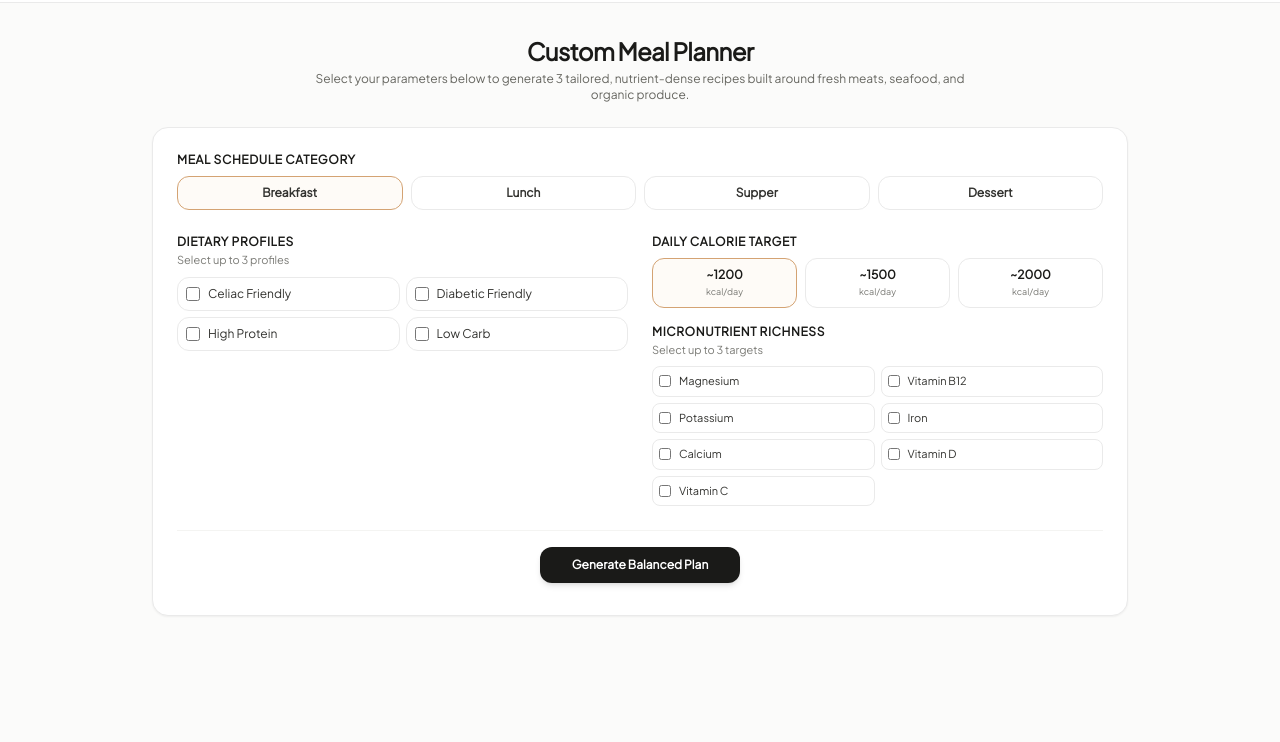
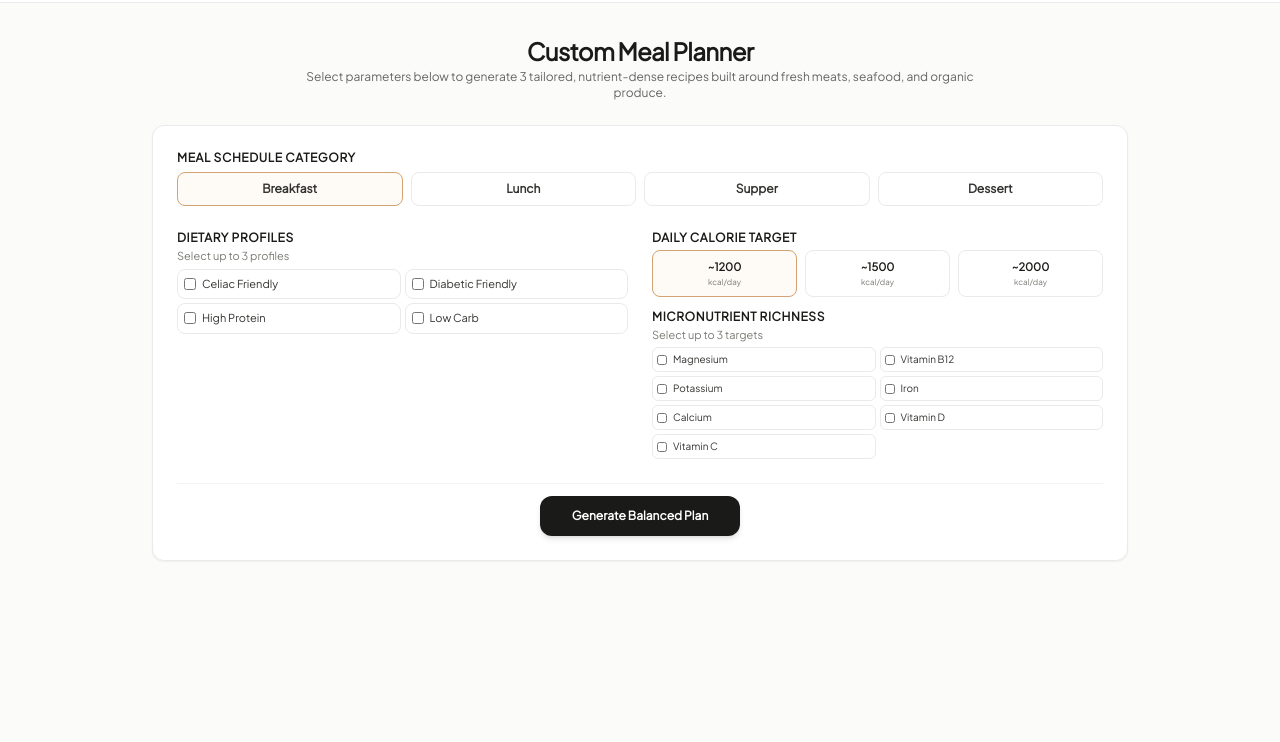
Before and after one commit to aaronhann/HannmadeApps, a plain HTML site: page mealprep.html in a window 1280 px wide. Shown: the part 58-800 px from the top of the page. Drawn offline with nearby package versions, Linux system fonts and the light colour scheme.

Commit message:
Update mealprep.html

```diff
--- a/mealprep.html
+++ b/mealprep.html
@@ -61,132 +61,132 @@
 
     <!-- Header -->
     <header class="border-b border-[#EAEAEA] bg-white sticky top-0 z-50 shrink-0">
-        <div class="max-w-5xl mx-auto px-4 py-3 sm:px-6 sm:py-4 flex justify-between items-center">
-            <div class="flex items-center gap-2">
-                <span class="w-2.5 h-2.5 bg-[#D4A373] rounded-full"></span>
-                <h1 class="text-lg sm:text-xl font-bold tracking-tight text-[#1A1A18] brand-font">Errands Meal Prep</h1>
+        <div class="max-w-5xl mx-auto px-4 py-2 sm:py-4 flex justify-between items-center">
+            <div class="flex items-center gap-1.5">
+                <span class="w-2 h-2 bg-[#D4A373] rounded-full"></span>
+                <h1 class="text-base sm:text-xl font-bold tracking-tight text-[#1A1A18] brand-font">Errands Meal Prep</h1>
             </div>
-            <span class="text-[10px] sm:text-xs font-medium text-[#7A7A75] bg-[#F4F4F2] px-2.5 py-1 rounded-full">Organic & Whole Foods</span>
+            <span class="text-[9px] sm:text-xs font-medium text-[#7A7A75] bg-[#F4F4F2] px-2 py-0.5 sm:px-2.5 sm:py-1 rounded-full">Organic & Whole Foods</span>
         </div>
     </header>
 
-    <!-- Main Content Container with dynamic sizing to prevent mobile screen clipping -->
-    <main class="max-w-5xl w-full mx-auto px-4 py-4 sm:px-6 sm:py-8 flex-1 flex flex-col justify-start">
+    <!-- Main Content Container with optimized density for mobile screens -->
+    <main class="max-w-5xl w-full mx-auto px-3 py-3 sm:px-6 sm:py-8 flex-1 flex flex-col justify-start">
 
         <!-- Intro -->
-        <div class="mb-4 sm:mb-6 text-center max-w-2xl mx-auto no-print shrink-0">
-            <h2 class="text-xl sm:text-2xl font-bold tracking-tight text-[#1A1A18] mb-1">Custom Meal Planner</h2>
-            <p class="text-[#666660] text-[11px] sm:text-xs leading-relaxed">
-                Select your parameters below to generate 3 tailored, nutrient-dense recipes built around fresh meats, seafood, and organic produce.
+        <div class="mb-3 sm:mb-6 text-center max-w-2xl mx-auto no-print shrink-0">
+            <h2 class="text-lg sm:text-2xl font-bold tracking-tight text-[#1A1A18] mb-0.5">Custom Meal Planner</h2>
+            <p class="text-[#666660] text-[10px] sm:text-xs leading-relaxed">
+                Select parameters below to generate 3 tailored, nutrient-dense recipes built around fresh meats, seafood, and organic produce.
             </p>
         </div>
 
-        <!-- Configuration Panel -->
-        <div class="bg-white border border-[#EAEAEA] rounded-xl sm:rounded-2xl p-3 sm:p-6 shadow-sm mb-6 no-print">
-            <form id="filterForm" onsubmit="generateMeals(event)" class="space-y-4 sm:space-y-6">
+        <!-- Configuration Panel - Compact scaling to guarantee visibility on mobile viewports without scrolling -->
+        <div class="bg-white border border-[#EAEAEA] rounded-xl p-3 sm:p-6 shadow-sm mb-4 no-print">
+            <form id="filterForm" onsubmit="generateMeals(event)" class="space-y-3 sm:space-y-6">
 
                 <!-- Filter 3: Meal Time Timeline (Moved to Top) -->
                 <div>
-                    <label class="block text-[10px] sm:text-xs font-bold uppercase tracking-wider text-[#1A1A18] mb-2 text-center md:text-left">Meal Schedule Category</label>
-                    <div class="grid grid-cols-2 sm:grid-cols-4 gap-1.5 sm:gap-2">
-                        <label class="border border-[#EAEAEA] rounded-xl p-2 flex items-center justify-center gap-2 cursor-pointer hover:bg-[#FDFDFB] transition-all has-[:checked]:border-[#D4A373] has-[:checked]:bg-[#FEFBF7]">
+                    <label class="block text-[9px] sm:text-xs font-bold uppercase tracking-wider text-[#1A1A18] mb-1.5 text-center md:text-left">Meal Schedule Category</label>
+                    <div class="grid grid-cols-2 sm:grid-cols-4 gap-1 sm:gap-2">
+                        <label class="border border-[#EAEAEA] rounded-lg p-1.5 sm:p-2 flex items-center justify-center gap-1.5 cursor-pointer hover:bg-[#FDFDFB] transition-all has-[:checked]:border-[#D4A373] has-[:checked]:bg-[#FEFBF7]">
                             <input type="radio" name="mealtime" value="breakfast" checked class="sr-only">
-                            <span class="text-xs font-semibold">Breakfast</span>
+                            <span class="text-[11px] sm:text-xs font-semibold">Breakfast</span>
                         </label>
-                        <label class="border border-[#EAEAEA] rounded-xl p-2 flex items-center justify-center gap-2 cursor-pointer hover:bg-[#FDFDFB] transition-all has-[:checked]:border-[#D4A373] has-[:checked]:bg-[#FEFBF7]">
+                        <label class="border border-[#EAEAEA] rounded-lg p-1.5 sm:p-2 flex items-center justify-center gap-1.5 cursor-pointer hover:bg-[#FDFDFB] transition-all has-[:checked]:border-[#D4A373] has-[:checked]:bg-[#FEFBF7]">
                             <input type="radio" name="mealtime" value="lunch" class="sr-only">
-                            <span class="text-xs font-semibold">Lunch</span>
+                            <span class="text-[11px] sm:text-xs font-semibold">Lunch</span>
                         </label>
-                        <label class="border border-[#EAEAEA] rounded-xl p-2 flex items-center justify-center gap-2 cursor-pointer hover:bg-[#FDFDFB] transition-all has-[:checked]:border-[#D4A373] has-[:checked]:bg-[#FEFBF7]">
+                        <label class="border border-[#EAEAEA] rounded-lg p-1.5 sm:p-2 flex items-center justify-center gap-1.5 cursor-pointer hover:bg-[#FDFDFB] transition-all has-[:checked]:border-[#D4A373] has-[:checked]:bg-[#FEFBF7]">
                             <input type="radio" name="mealtime" value="supper" class="sr-only">
-                            <span class="text-xs font-semibold">Supper</span>
+                            <span class="text-[11px] sm:text-xs font-semibold">Supper</span>
                         </label>
-                        <label class="border border-[#EAEAEA] rounded-xl p-2 flex items-center justify-center gap-2 cursor-pointer hover:bg-[#FDFDFB] transition-all has-[:checked]:border-[#D4A373] has-[:checked]:bg-[#FEFBF7]">
+                        <label class="border border-[#EAEAEA] rounded-lg p-1.5 sm:p-2 flex items-center justify-center gap-1.5 cursor-pointer hover:bg-[#FDFDFB] transition-all has-[:checked]:border-[#D4A373] has-[:checked]:bg-[#FEFBF7]">
                             <input type="radio" name="mealtime" value="dessert" class="sr-only">
-                            <span class="text-xs font-semibold">Dessert</span>
+                            <span class="text-[11px] sm:text-xs font-semibold">Dessert</span>
                         </label>
                     </div>
                 </div>
 
-                <div class="grid grid-cols-1 md:grid-cols-2 gap-4 sm:gap-6">
+                <div class="grid grid-cols-1 md:grid-cols-2 gap-3 sm:gap-6">
 
                     <!-- Filter 1: Dietary Profiles -->
                     <div>
-                        <label class="block text-[10px] sm:text-xs font-bold uppercase tracking-wider text-[#1A1A18] mb-0.5">Dietary Profiles</label>
-                        <span class="text-[10px] sm:text-[11px] text-[#7A7A75] block mb-2">Select up to 3 profiles</span>
-                        <div class="grid grid-cols-2 gap-1.5" id="dietaryGroup">
-                            <label class="flex items-center gap-2 p-2 border border-[#EAEAEA] rounded-xl cursor-pointer hover:bg-[#FDFDFB] transition-colors text-xs">
-                                <input type="checkbox" name="diet" value="celiac" class="rounded text-[#D4A373] focus:ring-[#D4A373] border-[#CDCDCA] w-3.5 h-3.5">
+                        <label class="block text-[9px] sm:text-xs font-bold uppercase tracking-wider text-[#1A1A18] mb-0.5">Dietary Profiles</label>
+                        <span class="text-[9px] sm:text-[11px] text-[#7A7A75] block mb-1">Select up to 3 profiles</span>
+                        <div class="grid grid-cols-2 gap-1" id="dietaryGroup">
+                            <label class="flex items-center gap-1.5 p-1.5 border border-[#EAEAEA] rounded-lg cursor-pointer hover:bg-[#FDFDFB] transition-colors text-[11px]">
+                                <input type="checkbox" name="diet" value="celiac" class="rounded text-[#D4A373] focus:ring-[#D4A373] border-[#CDCDCA] w-3 h-3">
                                 <span class="font-medium">Celiac Friendly</span>
                             </label>
-                            <label class="flex items-center gap-2 p-2 border border-[#EAEAEA] rounded-xl cursor-pointer hover:bg-[#FDFDFB] transition-colors text-xs">
-                                <input type="checkbox" name="diet" value="diabetic" class="rounded text-[#D4A373] focus:ring-[#D4A373] border-[#CDCDCA] w-3.5 h-3.5">
+                            <label class="flex items-center gap-1.5 p-1.5 border border-[#EAEAEA] rounded-lg cursor-pointer hover:bg-[#FDFDFB] transition-colors text-[11px]">
+                                <input type="checkbox" name="diet" value="diabetic" class="rounded text-[#D4A373] focus:ring-[#D4A373] border-[#CDCDCA] w-3 h-3">
                                 <span class="font-medium">Diabetic Friendly</span>
                             </label>
-                            <label class="flex items-center gap-2 p-2 border border-[#EAEAEA] rounded-xl cursor-pointer hover:bg-[#FDFDFB] transition-colors text-xs">
-                                <input type="checkbox" name="diet" value="high-protein" class="rounded text-[#D4A373] focus:ring-[#D4A373] border-[#CDCDCA] w-3.5 h-3.5">
+                            <label class="flex items-center gap-1.5 p-1.5 border border-[#EAEAEA] rounded-lg cursor-pointer hover:bg-[#FDFDFB] transition-colors text-[11px]">
+                                <input type="checkbox" name="diet" value="high-protein" class="rounded text-[#D4A373] focus:ring-[#D4A373] border-[#CDCDCA] w-3 h-3">
                                 <span class="font-medium">High Protein</span>
                             </label>
-                            <label class="flex items-center gap-2 p-2 border border-[#EAEAEA] rounded-xl cursor-pointer hover:bg-[#FDFDFB] transition-colors text-xs">
-                                <input type="checkbox" name="diet" value="low-carb" class="rounded text-[#D4A373] focus:ring-[#D4A373] border-[#CDCDCA] w-3.5 h-3.5">
+                            <label class="flex items-center gap-1.5 p-1.5 border border-[#EAEAEA] rounded-lg cursor-pointer hover:bg-[#FDFDFB] transition-colors text-[11px]">
+                                <input type="checkbox" name="diet" value="low-carb" class="rounded text-[#D4A373] focus:ring-[#D4A373] border-[#CDCDCA] w-3 h-3">
                                 <span class="font-medium">Low Carb</span>
                             </label>
                         </div>
                     </div>
 
                     <!-- Filter 2: Caloric Range & Micronutrients -->
-                    <div class="space-y-4">
+                    <div class="space-y-3">
                         <div>
-                            <label class="block text-[10px] sm:text-xs font-bold uppercase tracking-wider text-[#1A1A18] mb-2">Daily Calorie Target</label>
-                            <div class="grid grid-cols-3 gap-1.5 sm:gap-2">
-                                <label class="border border-[#EAEAEA] rounded-xl p-1.5 sm:p-2 flex flex-col items-center justify-center text-center cursor-pointer hover:bg-[#FDFDFB] transition-all has-[:checked]:border-[#D4A373] has-[:checked]:bg-[#FEFBF7]">
+                            <label class="block text-[9px] sm:text-xs font-bold uppercase tracking-wider text-[#1A1A18] mb-1">Daily Calorie Target</label>
+                            <div class="grid grid-cols-3 gap-1 sm:gap-2">
+                                <label class="border border-[#EAEAEA] rounded-lg p-1 sm:p-2 flex flex-col items-center justify-center text-center cursor-pointer hover:bg-[#FDFDFB] transition-all has-[:checked]:border-[#D4A373] has-[:checked]:bg-[#FEFBF7]">
                                     <input type="radio" name="calories" value="1200" checked class="sr-only">
-                                    <span class="text-xs font-bold text-[#1A1A18]">~1200</span>
-                                    <span class="text-[8px] sm:text-[9px] text-[#7A7A75] mt-0.5">kcal/day</span>
+                                    <span class="text-[11px] font-bold text-[#1A1A18]">~1200</span>
+                                    <span class="text-[8px] text-[#7A7A75]">kcal/day</span>
                                 </label>
-                                <label class="border border-[#EAEAEA] rounded-xl p-1.5 sm:p-2 flex flex-col items-center justify-center text-center cursor-pointer hover:bg-[#FDFDFB] transition-all has-[:checked]:border-[#D4A373] has-[:checked]:bg-[#FEFBF7]">
+                                <label class="border border-[#EAEAEA] rounded-lg p-1 sm:p-2 flex flex-col items-center justify-center text-center cursor-pointer hover:bg-[#FDFDFB] transition-all has-[:checked]:border-[#D4A373] has-[:checked]:bg-[#FEFBF7]">
                                     <input type="radio" name="calories" value="1500" class="sr-only">
-                                    <span class="text-xs font-bold text-[#1A1A18]">~1500</span>
-                                    <span class="text-[8px] sm:text-[9px] text-[#7A7A75] mt-0.5">kcal/day</span>
+                                    <span class="text-[11px] font-bold text-[#1A1A18]">~1500</span>
+                                    <span class="text-[8px] text-[#7A7A75]">kcal/day</span>
                                 </label>
-                                <label class="border border-[#EAEAEA] rounded-xl p-1.5 sm:p-2 flex flex-col items-center justify-center text-center cursor-pointer hover:bg-[#FDFDFB] transition-all has-[:checked]:border-[#D4A373] has-[:checked]:bg-[#FEFBF7]">
+                                <label class="border border-[#EAEAEA] rounded-lg p-1 sm:p-2 flex flex-col items-center justify-center text-center cursor-pointer hover:bg-[#FDFDFB] transition-all has-[:checked]:border-[#D4A373] has-[:checked]:bg-[#FEFBF7]">
                                     <input type="radio" name="calories" value="2000" class="sr-only">
-                                    <span class="text-xs font-bold text-[#1A1A18]">~2000</span>
-                                    <span class="text-[8px] sm:text-[9px] text-[#7A7A75] mt-0.5">kcal/day</span>
+                                    <span class="text-[11px] font-bold text-[#1A1A18]">~2000</span>
+                                    <span class="text-[8px] text-[#7A7A75]">kcal/day</span>
                                 </label>
                             </div>
                         </div>
 
                         <div>
-                            <label class="block text-[10px] sm:text-xs font-bold uppercase tracking-wider text-[#1A1A18] mb-0.5">Micronutrient Richness</label>
-                            <span class="text-[10px] sm:text-[11px] text-[#7A7A75] block mb-2">Select up to 3 targets</span>
-                            <div class="grid grid-cols-2 gap-1.5" id="nutrientGroup">
-                                <label class="flex items-center gap-2 p-1.5 border border-[#EAEAEA] rounded-lg cursor-pointer hover:bg-[#FDFDFB] text-[11px] font-medium">
-                                    <input type="checkbox" name="nutrient" value="magnesium" class="rounded text-[#D4A373] border-[#CDCDCA] w-3 h-3">
+                            <label class="block text-[9px] sm:text-xs font-bold uppercase tracking-wider text-[#1A1A18] mb-0.5">Micronutrient Richness</label>
+                            <span class="text-[9px] sm:text-[11px] text-[#7A7A75] block mb-1">Select up to 3 targets</span>
+                            <div class="grid grid-cols-2 gap-1" id="nutrientGroup">
+                                <label class="flex items-center gap-1.5 p-1 border border-[#EAEAEA] rounded-md cursor-pointer hover:bg-[#FDFDFB] text-[10px] font-medium">
+                                    <input type="checkbox" name="nutrient" value="magnesium" class="rounded text-[#D4A373] border-[#CDCDCA] w-2.5 h-2.5">
                                     <span>Magnesium</span>
                                 </label>
-                                <label class="flex items-center gap-2 p-1.5 border border-[#EAEAEA] rounded-lg cursor-pointer hover:bg-[#FDFDFB] text-[11px] font-medium">
-                                    <input type="checkbox" name="nutrient" value="b12" class="rounded text-[#D4A373] border-[#CDCDCA] w-3 h-3">
+                                <label class="flex items-center gap-1.5 p-1 border border-[#EAEAEA] rounded-md cursor-pointer hover:bg-[#FDFDFB] text-[10px] font-medium">
+                                    <input type="checkbox" name="nutrient" value="b12" class="rounded text-[#D4A373] border-[#CDCDCA] w-2.5 h-2.5">
                                     <span>Vitamin B12</span>
                                 </label>
-                                <label class="flex items-center gap-2 p-1.5 border border-[#EAEAEA] rounded-lg cursor-pointer hover:bg-[#FDFDFB] text-[11px] font-medium">
-                                    <input type="checkbox" name="nutrient" value="potassium" class="rounded text-[#D4A373] border-[#CDCDCA] w-3 h-3">
+                                <label class="flex items-center gap-1.5 p-1 border border-[#EAEAEA] rounded-md cursor-pointer hover:bg-[#FDFDFB] text-[10px] font-medium">
+                                    <input type="checkbox" name="nutrient" value="potassium" class="rounded text-[#D4A373] border-[#CDCDCA] w-2.5 h-2.5">
                                     <span>Potassium</span>
                                 </label>
-                                <label class="flex items-center gap-2 p-1.5 border border-[#EAEAEA] rounded-lg cursor-pointer hover:bg-[#FDFDFB] text-[11px] font-medium">
-                                    <input type="checkbox" name="nutrient" value="iron" class="rounded text-[#D4A373] border-[#CDCDCA] w-3 h-3">
+                                <label class="flex items-center gap-1.5 p-1 border border-[#EAEAEA] rounded-md cursor-pointer hover:bg-[#FDFDFB] text-[10px] font-medium">
+                                    <input type="checkbox" name="nutrient" value="iron" class="rounded text-[#D4A373] border-[#CDCDCA] w-2.5 h-2.5">
                                     <span>Iron</span>
                                 </label>
-                                <label class="flex items-center gap-2 p-1.5 border border-[#EAEAEA] rounded-lg cursor-pointer hover:bg-[#FDFDFB] text-[11px] font-medium">
-                                    <input type="checkbox" name="nutrient" value="calcium" class="rounded text-[#D4A373] border-[#CDCDCA] w-3 h-3">
+                                <label class="flex items-center gap-1.5 p-1 border border-[#EAEAEA] rounded-md cursor-pointer hover:bg-[#FDFDFB] text-[10px] font-medium">
+                                    <input type="checkbox" name="nutrient" value="calcium" class="rounded text-[#D4A373] border-[#CDCDCA] w-2.5 h-2.5">
                                     <span>Calcium</span>
                                 </label>
-                                <label class="flex items-center gap-2 p-1.5 border border-[#EAEAEA] rounded-lg cursor-pointer hover:bg-[#FDFDFB] text-[11px] font-medium">
-                                    <input type="checkbox" name="nutrient" value="vit-d" class="rounded text-[#D4A373] border-[#CDCDCA] w-3 h-3">
+                                <label class="flex items-center gap-1.5 p-1 border border-[#EAEAEA] rounded-md cursor-pointer hover:bg-[#FDFDFB] text-[10px] font-medium">
+                                    <input type="checkbox" name="nutrient" value="vit-d" class="rounded text-[#D4A373] border-[#CDCDCA] w-2.5 h-2.5">
                                     <span>Vitamin D</span>
                                 </label>
-                                <label class="flex items-center gap-2 p-1.5 border border-[#EAEAEA] rounded-lg cursor-pointer hover:bg-[#FDFDFB] text-[11px] font-medium">
-                                    <input type="checkbox" name="nutrient" value="vit-c" class="rounded text-[#D4A373] border-[#CDCDCA] w-3 h-3">
+                                <label class="flex items-center gap-1.5 p-1 border border-[#EAEAEA] rounded-md cursor-pointer hover:bg-[#FDFDFB] text-[10px] font-medium">
+                                    <input type="checkbox" name="nutrient" value="vit-c" class="rounded text-[#D4A373] border-[#CDCDCA] w-2.5 h-2.5">
                                     <span>Vitamin C</span>
                                 </label>
                             </div>
@@ -194,9 +194,9 @@
                     </div>
                 </div>
 
-                <!-- Submit Action with optimized tap targeting and vertical layout cushion for mobile devices -->
-                <div class="text-center border-t border-[#F4F4F2] pt-4 pb-2">
-                    <button type="submit" class="w-full sm:w-auto px-8 py-3.5 sm:py-2.5 bg-[#1A1A18] hover:bg-[#2D2D29] active:bg-[#3D3D39] text-white font-semibold text-xs rounded-xl shadow-md transition-all transform active:scale-[0.98] sm:hover:-translate-y-0.5 touch-manipulation">
+                <!-- Submit Action - Maintained visibility with safe sizing buffers -->
+                <div class="text-center border-t border-[#F4F4F2] pt-3">
+                    <button type="submit" class="w-full sm:w-auto px-8 py-3 bg-[#1A1A18] hover:bg-[#2D2D29] active:bg-[#3D3D39] text-white font-semibold text-xs rounded-xl shadow-md transition-all transform active:scale-[0.98] sm:hover:-translate-y-0.5 touch-manipulation">
                         Generate Balanced Plan
                     </button>
                 </div>
@@ -502,7 +502,7 @@
                 portions: {
                     "1200": ["4 oz Grass-Fed Sirloin", "8 Asparagus Spears", "1.5 tsp Coconut Oil", "Sea Salt & Garlic Powder to taste"],
                     "1500": ["5.5 oz Grass-Fed Sirloin", "12 Asparagus Spears", "2 tsp Coconut Oil", "Sea Salt & Garlic Powder"],
-                    "2000": ["7.5 oz Grass-Fed Sirloin", "15 Asparagus Spears", "1 tbsp Coconut Oil", "Sea Salt & Garlic Powder"]
+                    "2000": ["7.5 oz Grass-Fed Sirloin", "15 Asparavas Spears", "1 tbsp Coconut Oil", "Sea Salt & Garlic Powder"]
                 },
                 steps: ["Bring steak to ambient room temperature and apply sea salt and granulated garlic dust.", "Melt coconut oil within a heavy cast iron pan architecture under high thermal output.", "Lay steak down; sear for roughly 3 minutes per side for medium-rare profile. Extract to rest.", "Reduce flame slightly, add asparagus spears directly into the remaining hot steak juices.", "Sauté asparagus for 4 minutes until bright emerald and tender-crisp."]
             },
```
